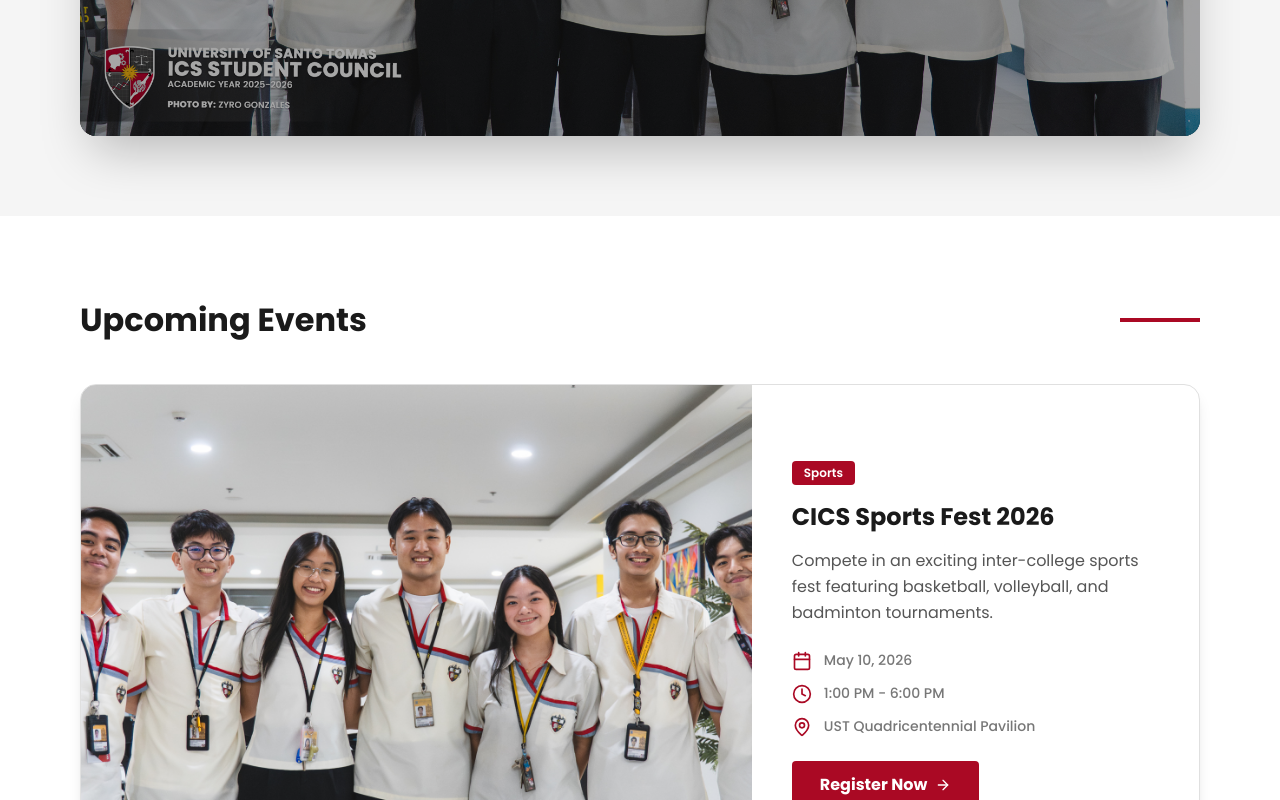
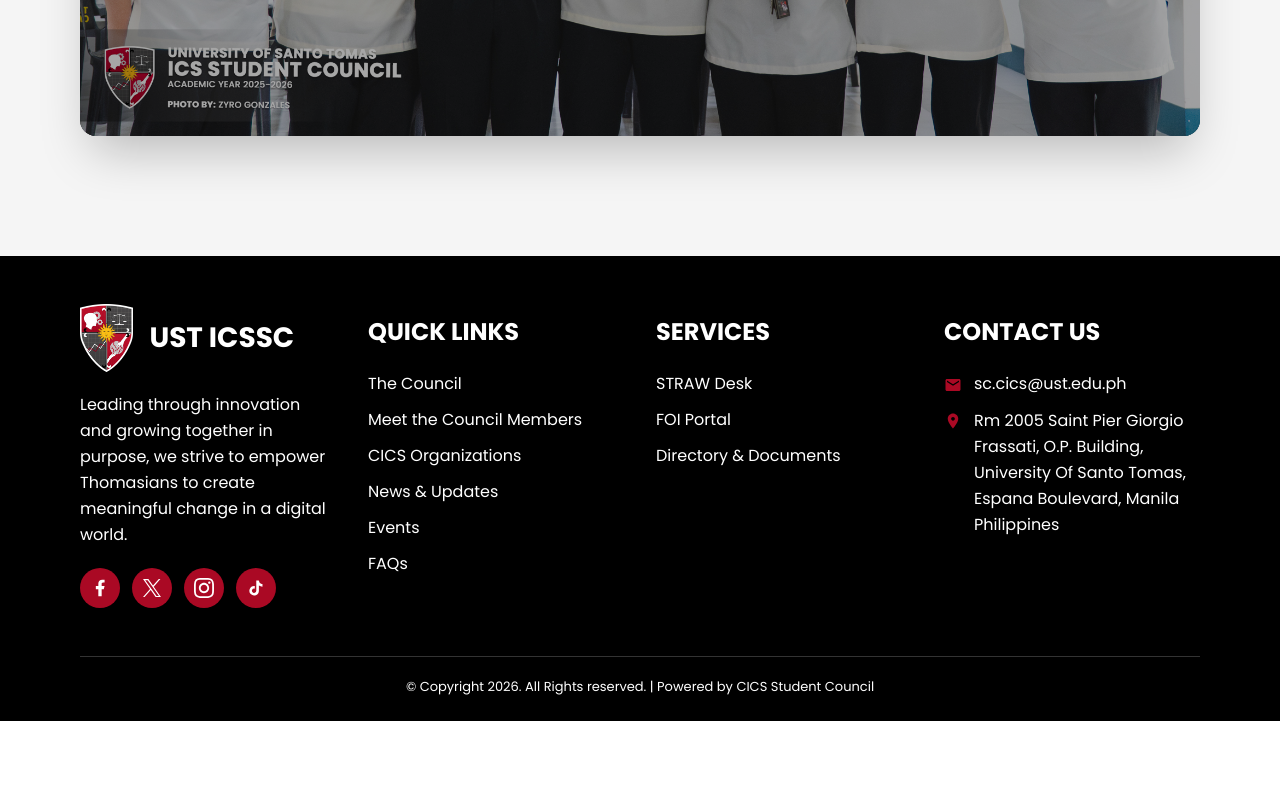
Before and after one commit to ICSSCentral-Projects/icsscentral-website, a React (Vite) app: page / in a window 1280 px wide. Shown: the part 2000-2800 px from the top of the page. After the commit the page ends 2721 px from the top, so only its background shows below. Built offline with nearby package versions, Linux system fonts and the light colour scheme.

Commit message:
Remove Upcoming Events section and increase bottom padding on Video Section

```diff
--- a/src/app/pages/HomePage.tsx
+++ b/src/app/pages/HomePage.tsx
@@ -155,7 +155,7 @@
       </section>
 
       {/* VIDEO SECTION */}
-      <section className="py-10 md:py-[80px] bg-[#F5F5F5]">
+      <section className="pt-10 pb-20 md:pt-[80px] md:pb-[120px] bg-[#F5F5F5]">
         <div className="max-w-7xl mx-auto px-6 md:px-20">
           <h3
             className="text-center text-[#1A1A1A] mb-8 md:mb-10 text-xl md:text-3xl font-bold leading-snug"
@@ -194,70 +194,7 @@
         </div>
       </section>
 
-      {/* UPCOMING EVENTS */}
-      <section className="py-10 md:py-[80px] bg-white">
-        <div className="max-w-7xl mx-auto px-6 md:px-20">
-          {/* Header with Red Accent Line */}
-          <div className="flex items-center justify-between" style={{ marginBottom: '40px' }}>
-            <h2 className="text-[#1A1A1A]" style={{ fontWeight: 700, fontSize: '32px' }}>Upcoming Events</h2>
-            <div className="w-20 h-1 bg-[#AA0924]"></div>
-          </div>
 
-          {/* Featured Card */}
-          {featuredEvent && (
-            <div className="bg-white rounded-2xl overflow-hidden shadow-lg border border-[#E0E0E0]">
-              <div className="grid grid-cols-1 md:grid-cols-[60%_40%]">
-                {/* Image */}
-                <div className="h-[300px] md:h-[500px]">
-                  <img src={featuredEvent.image} alt={featuredEvent.title} className="w-full h-full object-cover" />
-                </div>
-
-                {/* Content - 40% */}
-                <div className="p-10 flex flex-col justify-center">
-                  {/* Tags */}
-                  <div className="flex items-center gap-3 mb-4">
-                    <span className="bg-[#AA0924] text-white px-3 py-1 rounded text-xs" style={{ fontWeight: 600 }}>{featuredEvent.category}</span>
-                  </div>
-
-                  {/* Title */}
-                  <h2 className="text-[#1A1A1A] mb-4" style={{ fontWeight: 700, fontSize: '24px', lineHeight: '1.3' }}>
-                    {featuredEvent.title}
-                  </h2>
-
-                  {/* Description */}
-                  <p className="text-[#555555] mb-6" style={{ fontSize: '16px', lineHeight: '26px', fontWeight: 400 }}>
-                    {featuredEvent.description}
-                  </p>
-
-                  {/* Event Details */}
-                  <div className="space-y-3 mb-6">
-                    <div className="flex items-center gap-3 text-[#777777]" style={{ fontSize: '14px', fontWeight: 500 }}>
-                      <Calendar className="w-5 h-5 text-[#AA0924]" />
-                      <span>{featuredEvent.date}</span>
-                    </div>
-                    <div className="flex items-center gap-3 text-[#777777]" style={{ fontSize: '14px', fontWeight: 500 }}>
-                      <Clock className="w-5 h-5 text-[#AA0924]" />
-                      <span>{featuredEvent.time}</span>
-                    </div>
-                    <div className="flex items-center gap-3 text-[#777777]" style={{ fontSize: '14px', fontWeight: 500 }}>
-                      <MapPin className="w-5 h-5 text-[#AA0924]" />
-                      <span>{featuredEvent.location}</span>
-                    </div>
-                  </div>
-
-                  {/* Button */}
-                  <button
-                    className="inline-flex items-center justify-center gap-2 bg-[#AA0924] text-white px-7 py-3 rounded hover:bg-[#880718] transition-colors self-start"
-                    style={{ fontWeight: 700, fontSize: '16px' }}
-                  >
-                    Register Now <ArrowRight className="w-4 h-4" />
-                  </button>
-                </div>
-              </div>
-            </div>
-          )}
-        </div>
-      </section>
     </div>
   );
 }
```
